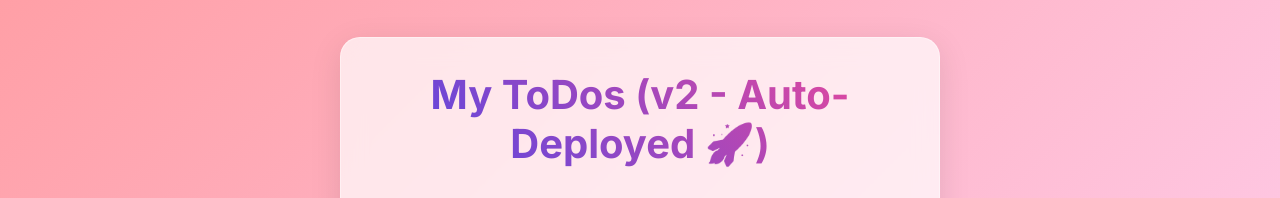
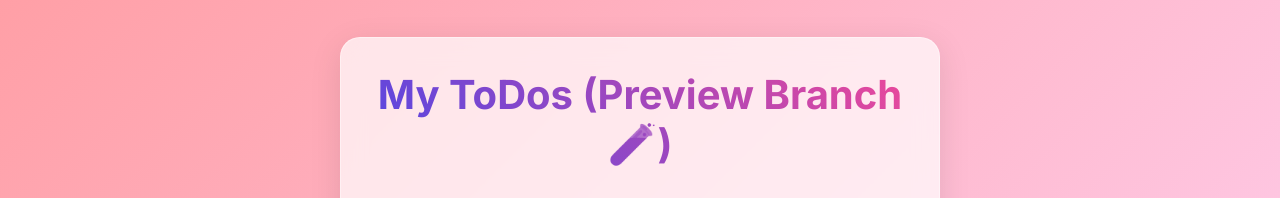
Before and after one commit to taiwanveo/todo-app-nextjs-supabase, a Next.js app: page / in a window 1280 px wide. Shown: the part 207-405 px from the top of the page. Built offline with nearby package versions, Linux system fonts and the light colour scheme; no server answers; the database is empty.

Commit message:
Testing preview deployment from branch vercel-test 🧪

```diff
--- a/src/app/page.tsx
+++ b/src/app/page.tsx
@@ -10,7 +10,7 @@ type Todo = {
   created_at: string
 }
 
-// v2.1 - Forced push to trigger auto-deployment
+// v2.2 - Preview Branch Test
 export default function Home() {
   const [todos, setTodos] = useState<Todo[]>([])
   const [newTask, setNewTask] = useState('')
@@ -94,7 +94,7 @@ export default function Home() {
 
   return (
     <div className="container">
-      <h1>My ToDos (v2 - Auto-Deployed 🚀)</h1>
+      <h1>My ToDos (Preview Branch 🧪)</h1>
 
       <form onSubmit={addTodo} className="input-group">
         <input
```
